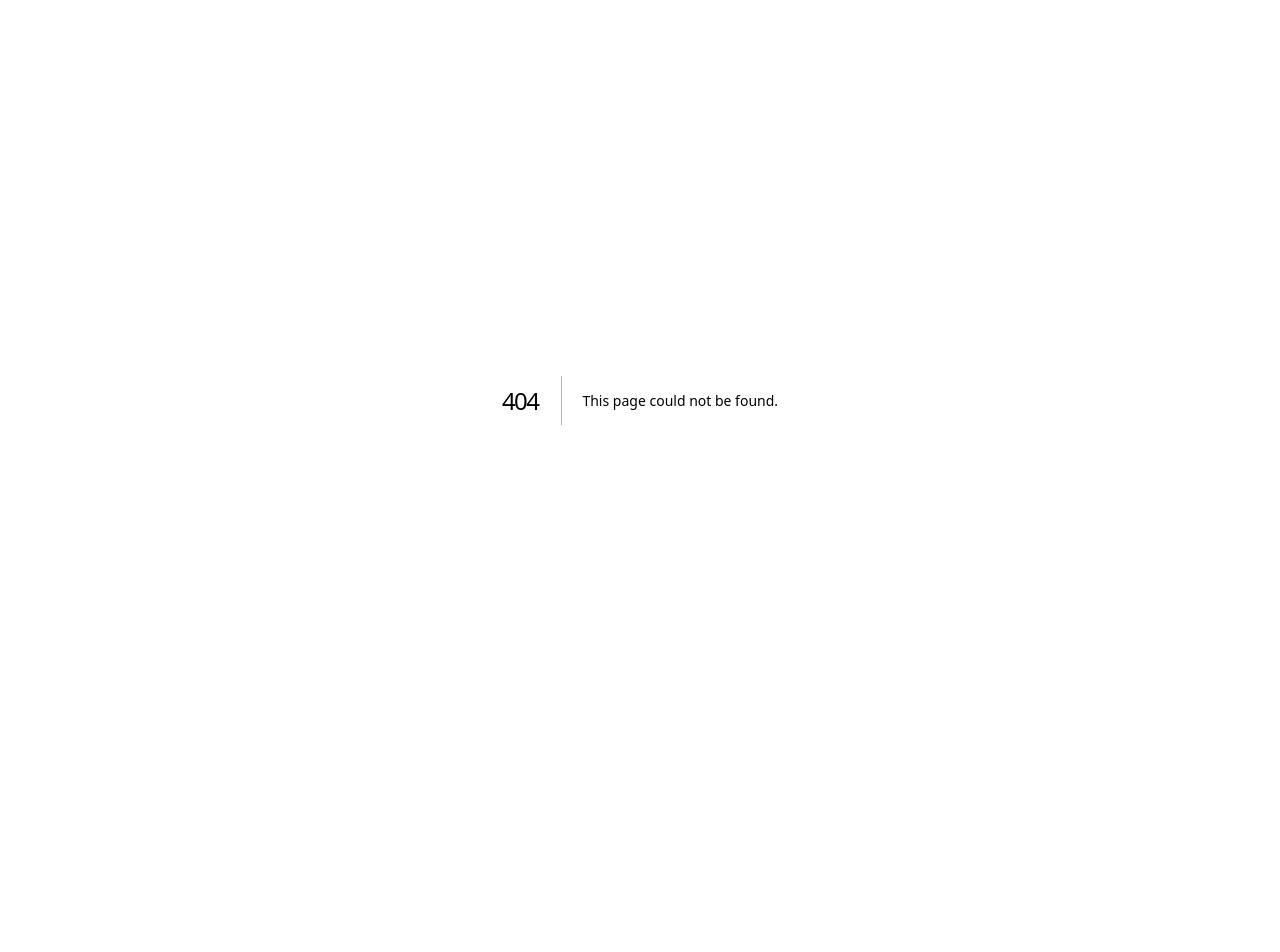
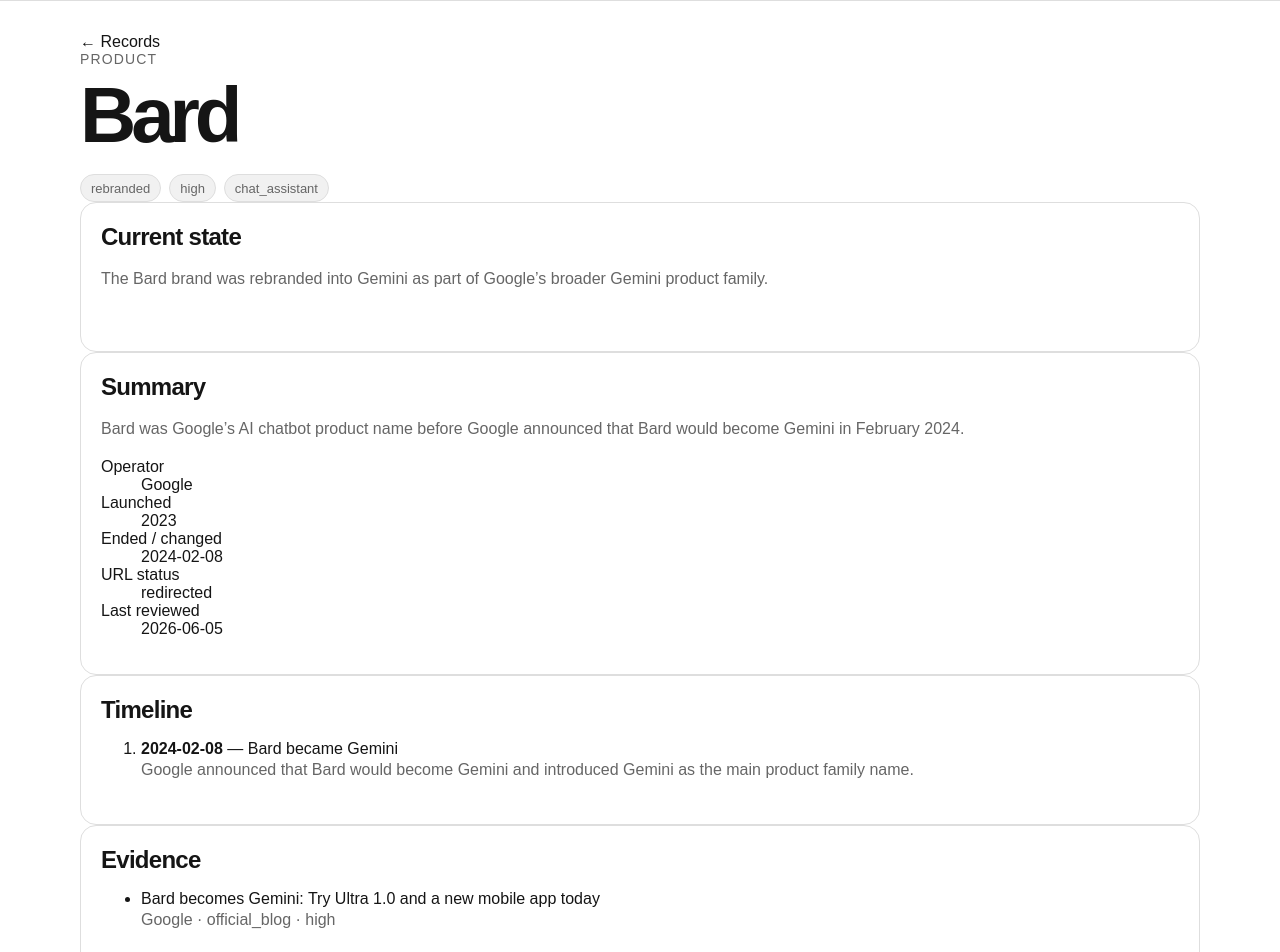
Before and after one commit to badjoke-lab/ai-tools-history-archive, a Next.js app: page /records/bard/ in a window 1280 px wide. Before the commit this address had no page. Shown: the top 952 px of the page. Before the commit the page ends 800 px from the top, so only its background shows below. Built offline with nearby package versions, Linux system fonts and the light colour scheme.

Commit message:
data: add schema enums and seed records

```diff
--- /dev/null
+++ b/app/records/[slug]/page.tsx
@@ -0,0 +1,79 @@
+import { getAllRecords, getRecordBySlug } from '@/lib/records';
+
+export function generateStaticParams() {
+  return getAllRecords().map((record) => ({ slug: record.slug }));
+}
+
+export default function RecordDetailPage({ params }: { params: { slug: string } }) {
+  const record = getRecordBySlug(params.slug);
+
+  if (!record) {
+    return (
+      <main className="section">
+        <div className="container">
+          <h1>Record not found</h1>
+        </div>
+      </main>
+    );
+  }
+
+  return (
+    <main className="section">
+      <div className="container detail-layout">
+        <a className="back-link" href="/records/">← Records</a>
+        <header className="detail-header">
+          <p className="kicker">{record.entity_type}</p>
+          <h1>{record.name}</h1>
+          <div className="badge-row">
+            <span className="badge">{record.status}</span>
+            <span className="badge">{record.confidence}</span>
+            {record.category.map((category) => (
+              <span className="badge" key={category}>{category}</span>
+            ))}
+          </div>
+        </header>
+
+        <section className="card detail-card">
+          <h2>Current state</h2>
+          <p>{record.current_state}</p>
+        </section>
+
+        <section className="card detail-card">
+          <h2>Summary</h2>
+          <p>{record.summary}</p>
+          <dl className="fact-list">
+            <div><dt>Operator</dt><dd>{record.operator}</dd></div>
+            <div><dt>Launched</dt><dd>{record.launched_at ?? 'Unknown'}</dd></div>
+            <div><dt>Ended / changed</dt><dd>{record.ended_at ?? 'Not confirmed'}</dd></div>
+            <div><dt>URL status</dt><dd>{record.current_url_status}</dd></div>
+            <div><dt>Last reviewed</dt><dd>{record.last_reviewed_at}</dd></div>
+          </dl>
+        </section>
+
+        <section className="card detail-card">
+          <h2>Timeline</h2>
+          <ol className="timeline">
+            {record.events.map((event) => (
+              <li key={event.id}>
+                <strong>{event.date}</strong> — {event.title}
+                <p>{event.description}</p>
+              </li>
+            ))}
+          </ol>
+        </section>
+
+        <section className="card detail-card">
+          <h2>Evidence</h2>
+          <ul className="evidence-list">
+            {record.evidence.map((evidence) => (
+              <li key={evidence.id}>
+                <a href={evidence.url}>{evidence.title}</a>
+                <p>{evidence.publisher ?? 'Unknown publisher'} · {evidence.source_type} · {evidence.reliability}</p>
+              </li>
+            ))}
+          </ul>
+        </section>
+      </div>
+    </main>
+  );
+}
```
